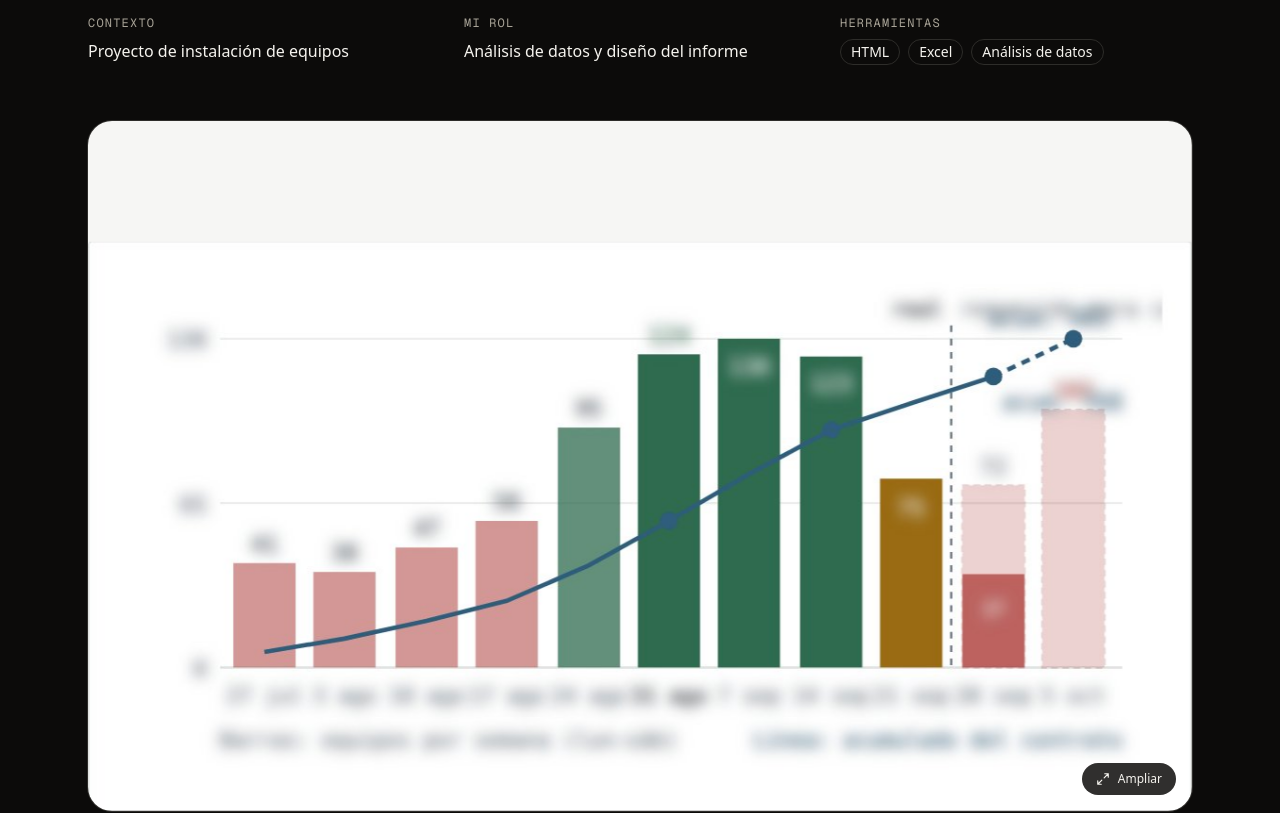
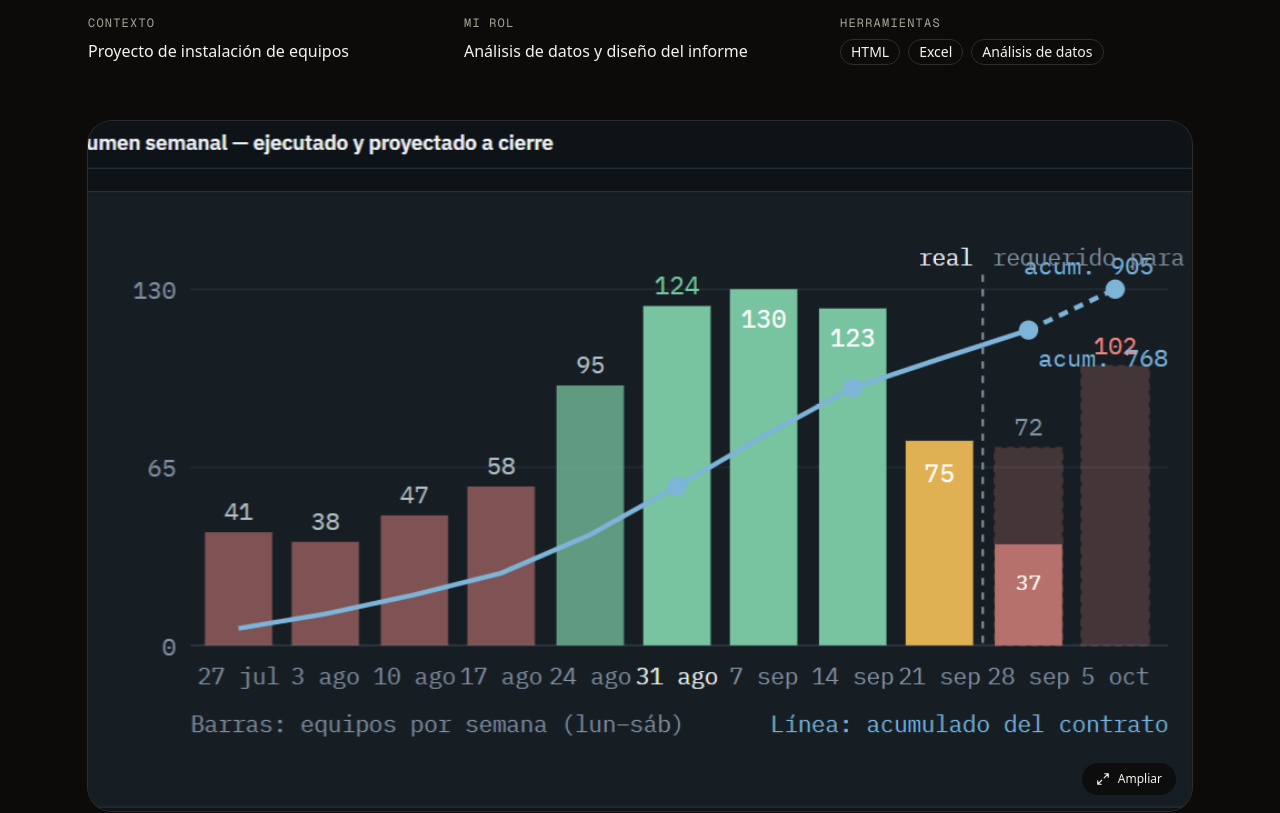
Before and after one commit to Ekim0110/portafolio-ekim, a Next.js app: page /proyectos/equipos-tsg in a window 1280 px wide. Shown: the part 420-1233 px from the top of the page. Built offline with nearby package versions, Linux system fonts and the light colour scheme.

Commit message:
Equipos TSG: gráfica nítida con datos
- Volumen semanal ejecutado y proyectado a cierre, con las cifras visibles
  (no contiene datos personales)
- En la tarjeta de proyectos y en la página del caso de estudio

Co-Authored-By: Claude Opus 5.5 <noreply@anthropic.com>

```diff
--- a/content/proyectos.json
+++ b/content/proyectos.json
@@ -11,7 +11,7 @@
       ],
       "enlace": null,
       "caso": "/proyectos/equipos-tsg",
-      "imagen": "/proyectos/equipos-tsg.jpg",
+      "imagen": "/proyectos/equipos-tsg.png",
       "ejemplo": false
     },
     {
--- a/src/app/proyectos/equipos-tsg/page.tsx
+++ b/src/app/proyectos/equipos-tsg/page.tsx
@@ -70,7 +70,7 @@ export default function CasoEquiposTsg() {
         {/* 2. La captura en grande (se puede ampliar) */}
         <div className="mx-auto max-w-6xl px-4 sm:px-6">
           <div className="group aspect-[16/10] overflow-hidden rounded-3xl bg-superficie ring-1 ring-linea">
-            <ImagenAmpliable src="/proyectos/equipos-tsg.jpg" alt={`Captura del informe ${caso.titulo}`} titulo={caso.titulo} />
+            <ImagenAmpliable src="/proyectos/equipos-tsg.png" alt={`Captura del informe ${caso.titulo}`} titulo={caso.titulo} />
           </div>
         </div>
 
```
Also changed, not shown: public/proyectos/equipos-tsg.png (added).
